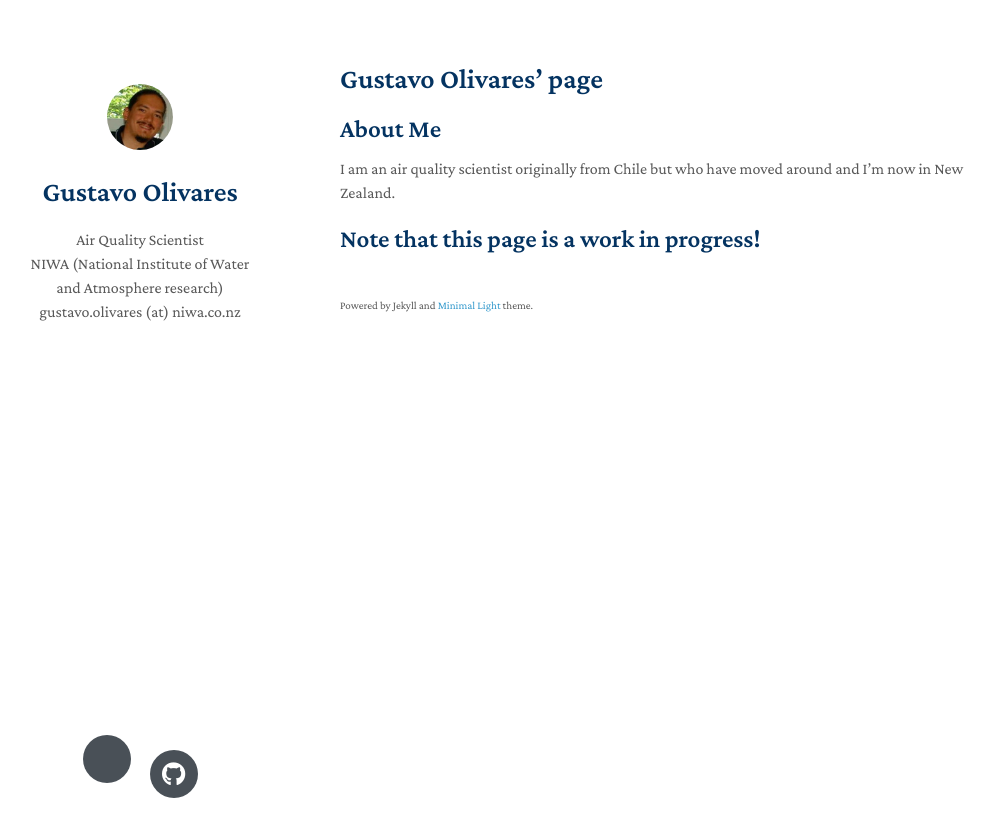
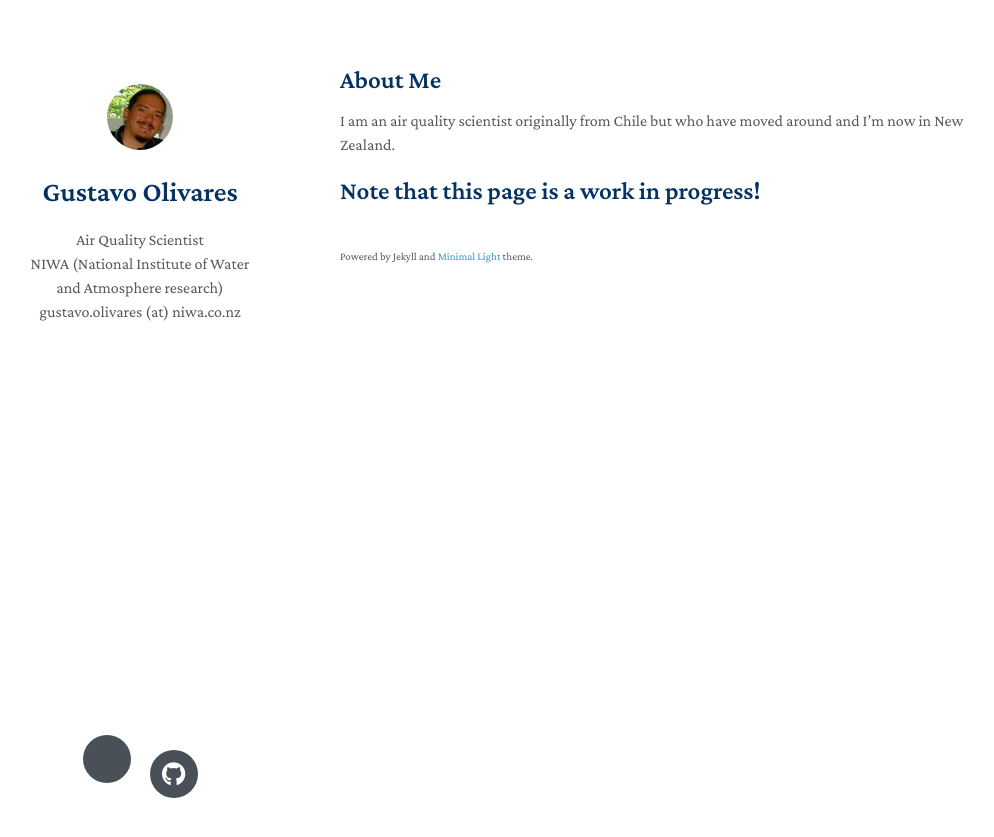
Before and after one commit to guolivar/guolivar.github.io, a Jekyll site: the page built from index.md, in a window 1280 px wide. Shown: the top 837 px of the page, without its empty margins (130-1124 px from the left). Built offline with Jekyll 4.4.1, drawn with Linux system fonts in a browser that asks for light colours; nearby versions of some CDN libraries; a style sheet for code colours, icons or effects is not loaded; our own code applies the rules of GitHub Pages for plain Markdown files.

Commit message:
Another tweak

```diff
--- a/index.md
+++ b/index.md
@@ -1,8 +1,6 @@
 ---
 layout: homepage
 ---
-
-# Gustavo Olivares' page
 
 ## About Me
 
```
